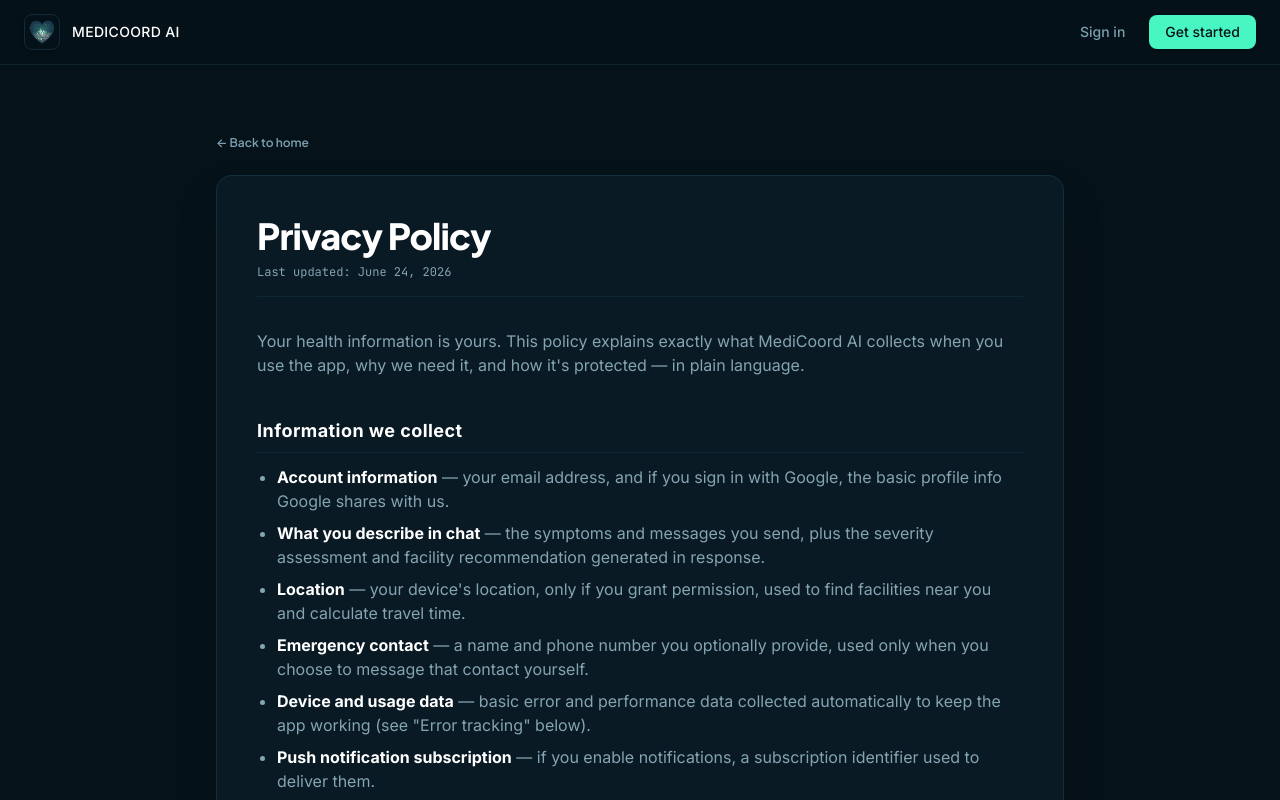
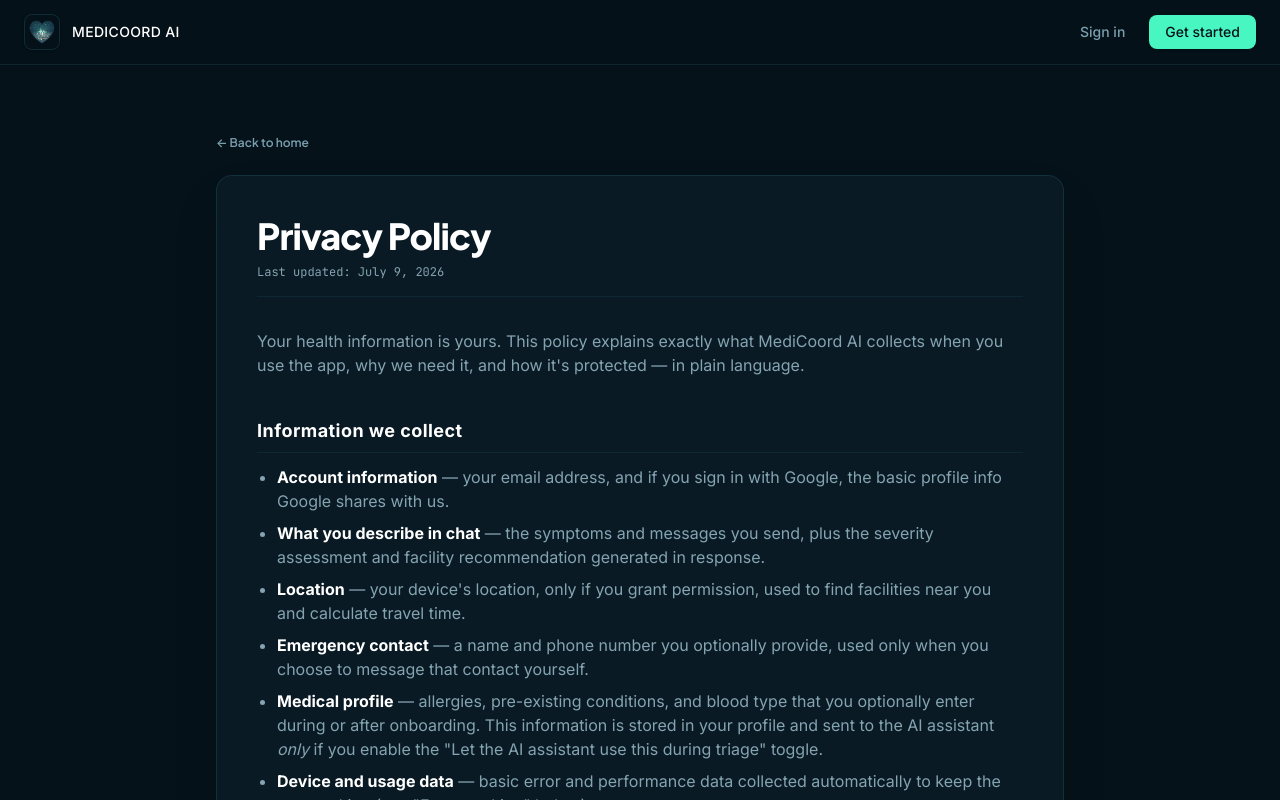
Before and after one commit to Maester-Khris/ai-healthtech-coordinator, a React (Vite) app in the folder webapp/: page /privacy in a window 1280 px wide. Shown: the top 800 px of the page. Built offline with nearby package versions, Linux system fonts and the light colour scheme; no server answers.

Commit message:
docs(privacy): disclose medical profile collection and AI-assistant opt-in

```diff
--- a/webapp/src/pages/DataDisclosurePage.tsx
+++ b/webapp/src/pages/DataDisclosurePage.tsx
@@ -44,6 +44,13 @@ export default function DataDisclosurePage() {
       why: 'Used to route real-time travel alerts and queue updates to your device.',
       stored: 'Supabase database & OneSignal registry.',
       shared: 'Registered only with OneSignal push dispatch servers.'
+    },
+    {
+      data: 'Medical profile (allergies, conditions, blood type)',
+      badge: 'Optional / Opt-in',
+      why: 'Optionally provided during onboarding or in Profile. Sent to the AI triage engine only when the "Let the AI assistant use this" toggle is enabled.',
+      stored: 'Supabase secure cloud database.',
+      shared: 'Transmitted to the clinical AI language model only when opt-in is active. Never used for model training.'
     }
   ]
 
--- a/webapp/src/pages/PrivacyPage.tsx
+++ b/webapp/src/pages/PrivacyPage.tsx
@@ -2,7 +2,7 @@ import { LegalPageLayout } from '../components/legal/LegalPageLayout'
 
 export default function PrivacyPage() {
   return (
-    <LegalPageLayout title="Privacy Policy" lastUpdated="June 24, 2026">
+    <LegalPageLayout title="Privacy Policy" lastUpdated="July 9, 2026">
       <p>
         Your health information is yours. This policy explains exactly what
         MediCoord AI collects when you use the app, why we need it, and how
@@ -15,6 +15,7 @@ export default function PrivacyPage() {
         <li><strong>What you describe in chat</strong> — the symptoms and messages you send, plus the severity assessment and facility recommendation generated in response.</li>
         <li><strong>Location</strong> — your device's location, only if you grant permission, used to find facilities near you and calculate travel time.</li>
         <li><strong>Emergency contact</strong> — a name and phone number you optionally provide, used only when you choose to message that contact yourself.</li>
+        <li><strong>Medical profile</strong> — allergies, pre-existing conditions, and blood type that you optionally enter during or after onboarding. This information is stored in your profile and sent to the AI assistant <em>only</em> if you enable the "Let the AI assistant use this during triage" toggle.</li>
         <li><strong>Device and usage data</strong> — basic error and performance data collected automatically to keep the app working (see "Error tracking" below).</li>
         <li><strong>Push notification subscription</strong> — if you enable notifications, a subscription identifier used to deliver them.</li>
       </ul>
@@ -27,7 +28,10 @@ export default function PrivacyPage() {
         secure and working reliably. Your symptom descriptions are sent to a
         third-party AI language model provider solely to generate the
         severity assessment and conversational response — they are not used
-        to train any model on our behalf.
+        to train any model on our behalf. If you have enabled the medical
+        profile opt-in, your allergies, conditions, and blood type are also
+        included in the context sent to the language model to improve
+        triage accuracy.
       </p>
 
       <h2>How we store your information</h2>
```
